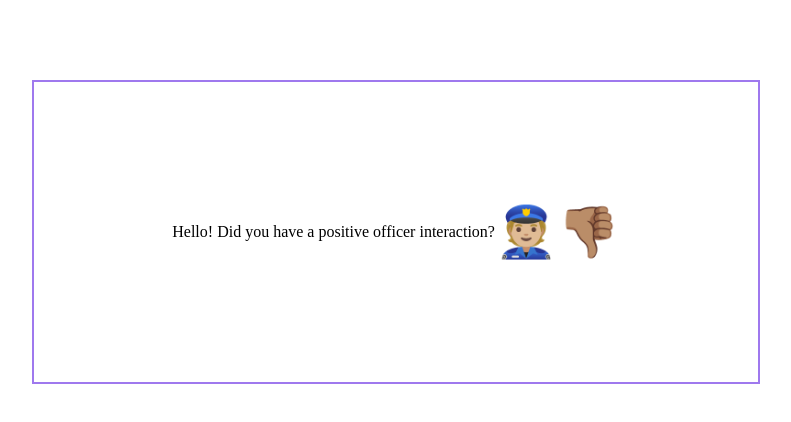
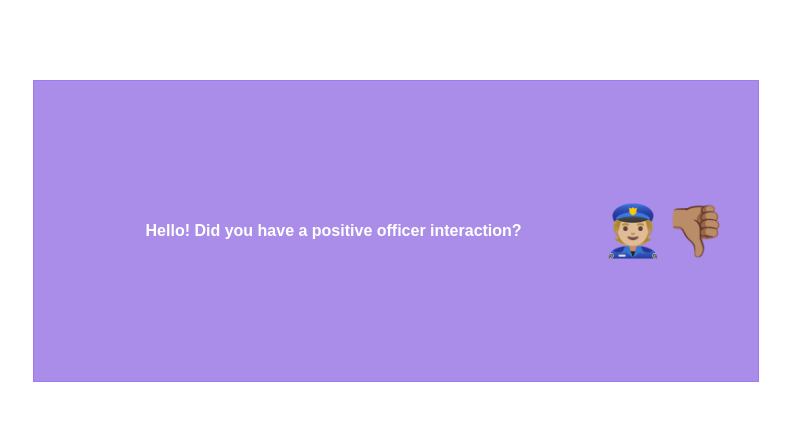
Before and after one commit to charlespaull/yes-no_reviewComponent, a React (Create React App) app in the folder yes-no-user/: page / in a window 1280 px wide. Shown: the top 422 px of the page, without its empty margins (244-1035 px from the left). Built offline with nearby package versions, Linux system fonts and the light colour scheme.

Commit message:
end of day 9/9. need to separate emojis & words, then learn to animate.

```diff
--- a/yes-no-user/src/userReview.css
+++ b/yes-no-user/src/userReview.css
@@ -4,14 +4,22 @@
   justify-content: center;
   padding: 10px;
   align-items: center;
-  border: 2px solid #9f79ee;
+  border: 1px solid #9f79ee;
+  background-color: #aa8de9;
   width: 55vw;
   height: 35vh;
   margin: 10vh auto;
 }
 
+.review {
+  padding: 10vh 10vh;
+  font-family: sans-serif;
+  font-weight: bold;
+  color: white;
+}
+
 .thumbs-down {
-  text-align: center;
+
 }
 
 span {
```
